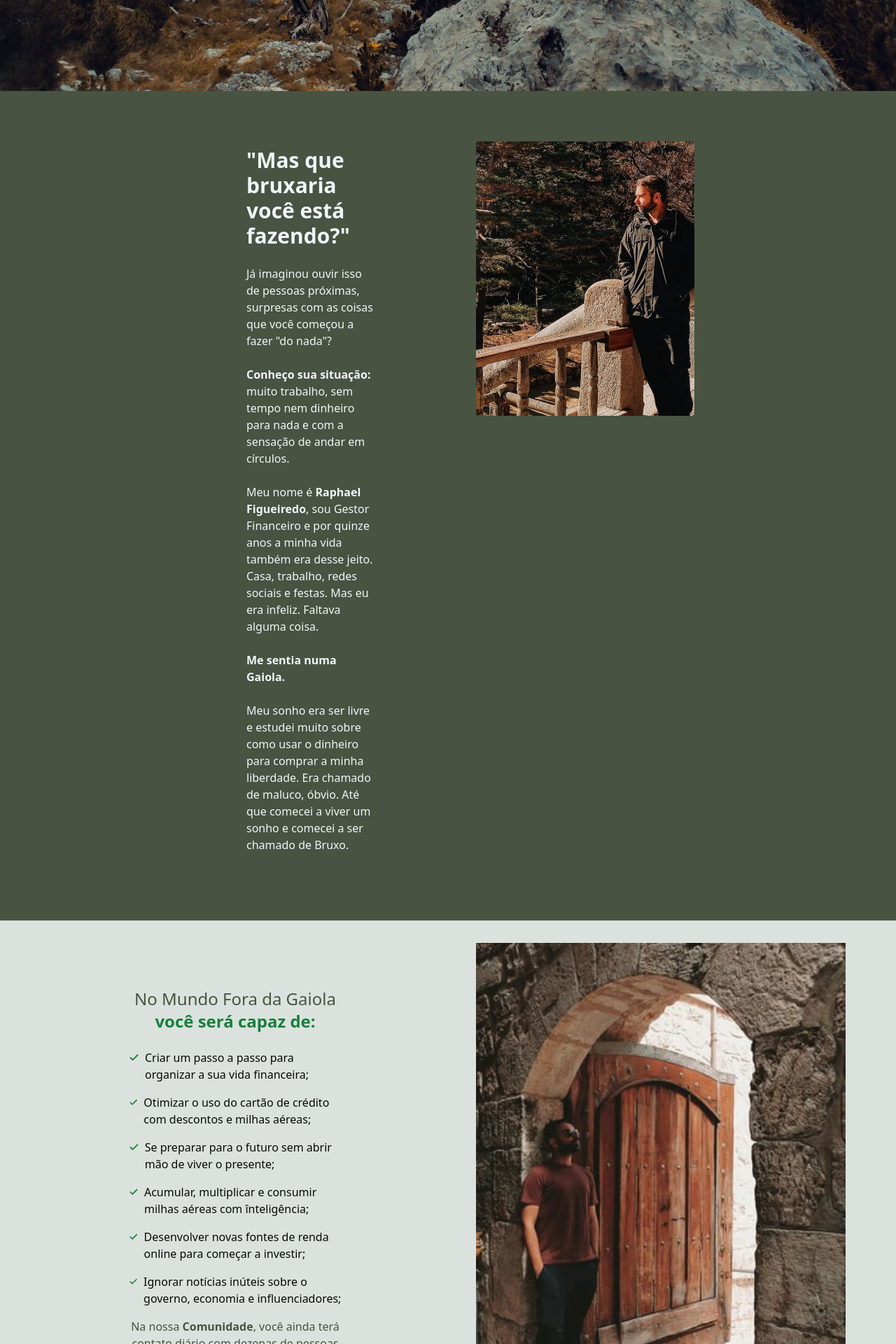
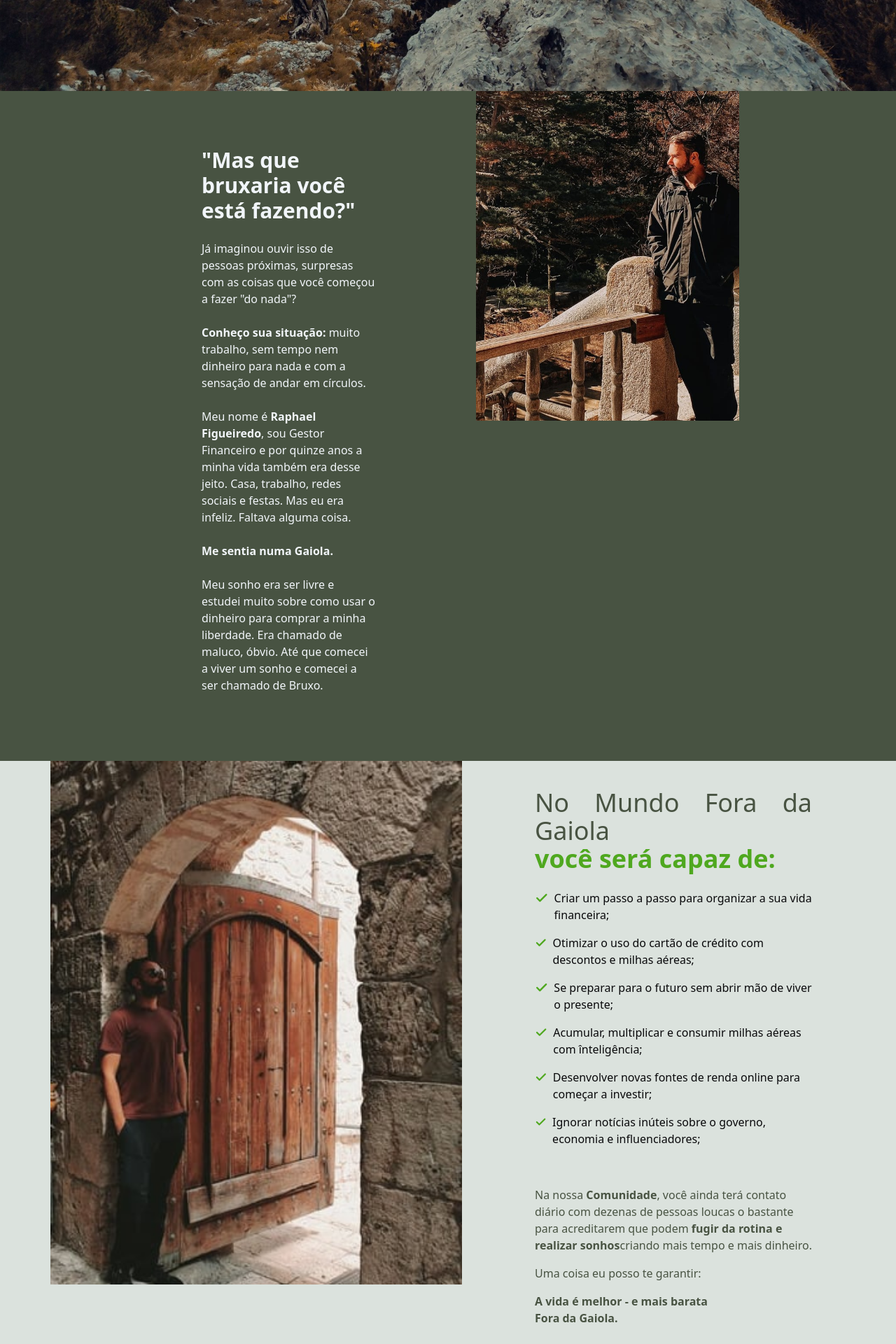
Before and after one commit to rodolphoreis/mundo-fora-da-gaiola, a Next.js app: page / in a window 1280 px wide. Shown: the part 840-2760 px from the top of the page at 70% size. Built offline with nearby package versions, Linux system fonts and the light colour scheme.

Commit message:
style: change styles in Benefits components

```diff
--- a/src/components/About.tsx
+++ b/src/components/About.tsx
@@ -24,7 +24,7 @@ const About = () => {
                 tranquilo e seguro sem deixar de aproveitar a vida no presente.
               </p>
               <Link href="/sign-in">
-                <Button className="rounded-full bg-customGreen text-white border border-white px-16 md:px-6 py-7 font-bold text-base -tracking-tighter mt-10 md:w-full">
+                <Button className="rounded-full bg-[#4FA81F] hover:bg-slate-100 hover:text-[#4FA81F] text-white border border-white px-16 md:px-6 py-7 font-bold text-base -tracking-tighter mt-10 md:w-full">
                   EU QUERO SER LIVRE
                 </Button>
               </Link>
--- a/src/components/Benefits.tsx
+++ b/src/components/Benefits.tsx
@@ -4,11 +4,20 @@ import Image from "next/image";
 const Benefits = () => {
   return (
     <div className="w-full min-h-screen bg-customGreenSecondary flex flex-col">
-      <div className="container max-w-[1200px] mx-auto flex flex-col gap-12 px-4 py-8 md:grid md:grid-cols-2 ">
-        <div className="md:px-32 md:py-16">
-          <h1 className="text-2xl  mb-6 text-customGreen justify-center text-center">
+      <div className="container max-w-[1200px] mx-auto flex flex-col gap-12 px-4 py-8 md:grid md:grid-cols-2 md:py-0">
+        <div className="hidden sm:block md:mr-[-60px]">
+          <Image
+            src="/img-rapha.webp"
+            alt="foto Raphael"
+            width={700}
+            height={600}
+            className="object-cover rounded-md md:rounded-sm px-4 "
+          />
+        </div>
+        <div className="md:ml-9 px-4 md:px-16 md:py-10 md:mb-6 ">
+          <h1 className="text-2xl  mb-6 text-customGreen justify-center text-center sm:text-justify md:text-4xl ">
             No Mundo Fora da Gaiola <br />
-            <span className="text-green-700 font-semibold">
+            <span className="text-[#4FA81F] font-semibold">
               você será capaz de:
             </span>
           </h1>
@@ -17,7 +26,7 @@ const Benefits = () => {
               {" "}
               <Check
                 strokeWidth={3}
-                className="font-bold text-green-700"
+                className="font-bold text-[#4FA81F]"
               />{" "}
               <span>
                 Criar um passo a passo para organizar a sua vida financeira;
@@ -27,7 +36,7 @@ const Benefits = () => {
               {" "}
               <Check
                 strokeWidth={3}
-                className="font-bold text-green-700"
+                className="font-bold text-[#4FA81F]"
               />{" "}
               <span>
                 Otimizar o uso do cartão de crédito com descontos e milhas
@@ -38,7 +47,7 @@ const Benefits = () => {
               {" "}
               <Check
                 strokeWidth={3}
-                className="font-bold text-green-700"
+                className="font-bold text-[#4FA81F]"
               />{" "}
               <span>
                 Se preparar para o futuro sem abrir mão de viver o presente;
@@ -48,7 +57,7 @@ const Benefits = () => {
               {" "}
               <Check
                 strokeWidth={3}
-                className="font-bold text-green-700"
+                className="font-bold text-[#4FA81F]"
               />{" "}
               <span>
                 Acumular, multiplicar e consumir milhas aéreas com înteligência;
@@ -58,7 +67,7 @@ const Benefits = () => {
               {" "}
               <Check
                 strokeWidth={3}
-                className="font-bold text-green-700"
+                className="font-bold text-[#4FA81F]"
               />{" "}
               <span>
                 Desenvolver novas fontes de renda online para começar a
@@ -69,14 +78,14 @@ const Benefits = () => {
               {" "}
               <Check
                 strokeWidth={3}
-                className="font-bold text-green-700"
+                className="font-bold text-[#4FA81F]"
               />{" "}
               <span>
                 Ignorar notícias inúteis sobre o governo, economia e
                 influenciadores;
               </span>
             </p>
-            <p className="text-center text-customGreen">
+            <p className=" text-customGreen mt-4 md:mt-10">
               Na nossa <span className="font-semibold">Comunidade</span>, você
               ainda terá contato diário com dezenas de pessoas loucas o bastante
               para acreditarem que podem{" "}
@@ -85,21 +94,19 @@ const Benefits = () => {
               </span>
               criando mais tempo e mais dinheiro.
             </p>
-            <p className="text-center text-customGreen">
-              Uma coisa eu posso te garantir:
-            </p>
-            <p className="text-center text-customGreen font-semibold">
+            <p className=" text-customGreen">Uma coisa eu posso te garantir:</p>
+            <p className=" text-customGreen font-semibold">
               A vida é melhor - e mais barata <br />
               Fora da Gaiola.
             </p>
           </div>
         </div>
-        <div>
+        <div className="block sm:hidden ">
           <Image
             src="/img-rapha.webp"
             alt="foto Raphael"
-            width={700}
-            height={600}
+            width={1000}
+            height={900}
             className="object-cover rounded-md md:rounded-sm px-4"
           />
         </div>
--- a/src/components/Description.tsx
+++ b/src/components/Description.tsx
@@ -4,7 +4,7 @@ import Transition from "./Transition/Transition";
 const Description = () => {
   return (
     <div className="bg-customGreen pt-10 ">
-      <Transition className="px-4 py-8  md:px-32 flex flex-col sm:grid sm:grid-cols-[2fr,2fr] gap-10 sm:gap-20">
+      <Transition className="px-4 py-8  md:px-16 flex flex-col sm:grid sm:grid-cols-[2fr,2fr] gap-10 sm:gap-20">
         <div className="text-slate-100 p-5 sm:p-16 text-base sm:leading-7 sm:mt-[-55px] md:max-w-[700px] md:ml-40">
           <h1 className="text-3xl font-extrabold mb-6">
             &quot;Mas que bruxaria você está fazendo?&quot;
@@ -27,13 +27,13 @@ const Description = () => {
             que comecei a viver um sonho e comecei a ser chamado de Bruxo.
           </p>
         </div>
-        <div className=" md:mr-40 mb-[-16px] ">
+        <div className=" md:mr-40 mb-[-16px] sm:mt-[-73px]">
           <Image
             src="/raphael.jpg"
             alt="foto Raphael"
-            width={600}
-            height={700}
-            className="object-cover rounded-t-sm md:rounded-sm mb-[-16px]"
+            width={1000}
+            height={900}
+            className="object-cover rounded-t-sm mb-[-16px] "
           />
         </div>
       </Transition>
```
